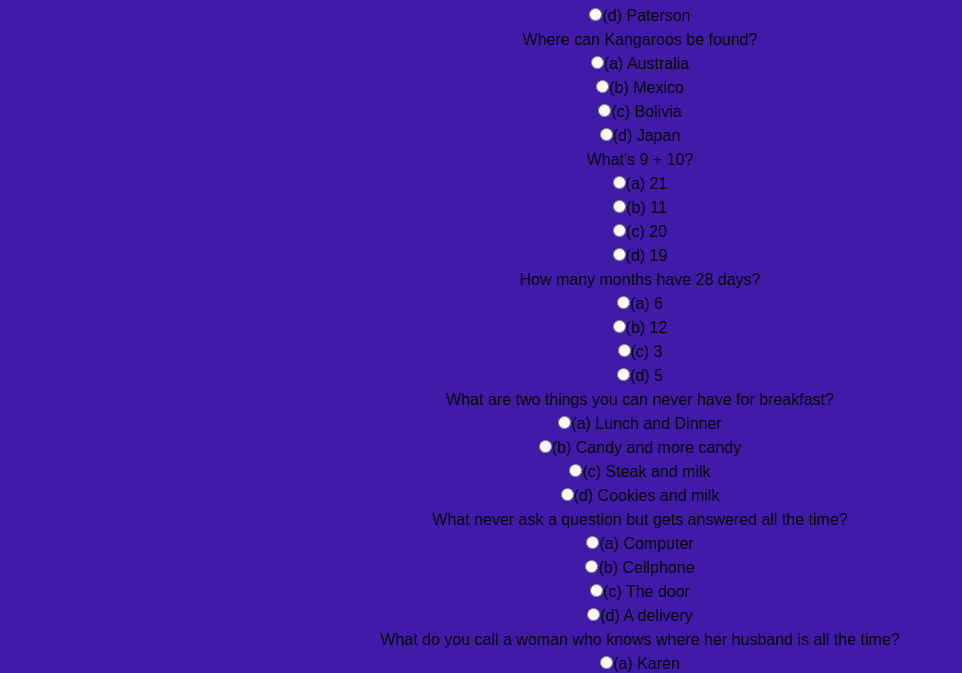
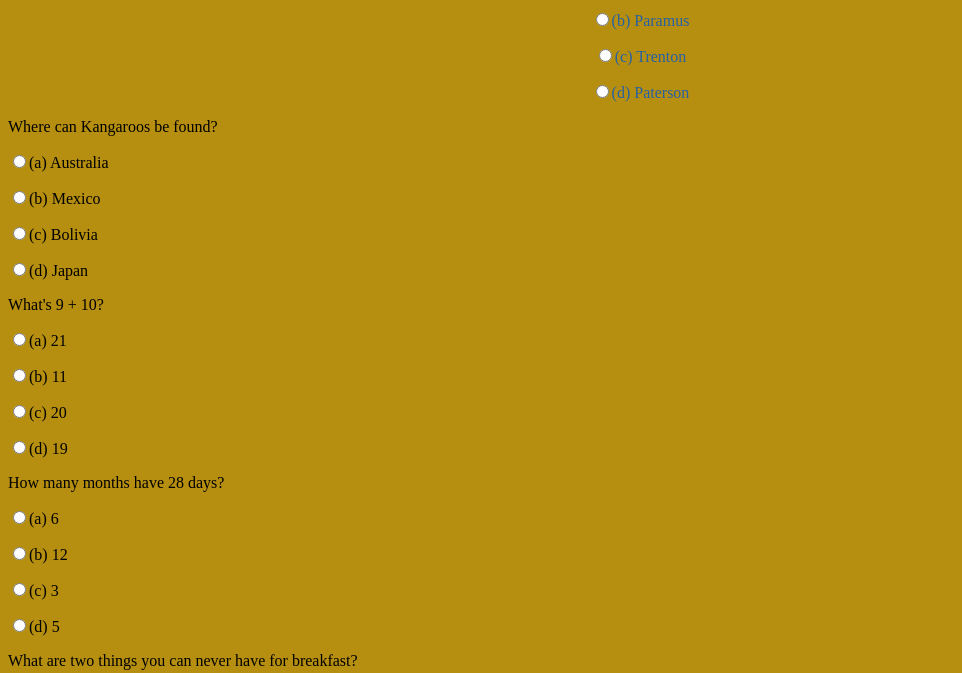
Before and after one commit to Chernandez2022/gameproject1, a website: page index.html in a window 1280 px wide. Shown: the part 140-813 px from the top of the page, without its empty margins (0-962 px from the left). Drawn offline with Linux system fonts and the light colour scheme.

Commit message:
messed around with styling

```diff
--- a/index.html
+++ b/index.html
@@ -10,7 +10,7 @@
   <body>
     <form name="quiz" id="quiz">
       <h1>Trivia Quiz</h1>
-      <div class="quiz">
+      <div class="ghost">
         <p>What is the Capital of New Jersey?</p>
         <p><input type="radio" name="question1" value="Wayne" />(a) Wayne</p>
         <p>
--- a/scss/style.scss
+++ b/scss/style.scss
@@ -1,25 +1,37 @@
 // scss variables!
-$primary-color: #411aaa;
-$secondary-color: #ff8700;
+$primary-color: #b68f10;
+$secondary-color: #2761a3;
 $fonts: Arial, Helvetica, Serif;
+$border-radius: 5px;
 
 // basic page styling. Some of it needs compiling!
 
-* {
-  box-sizing: border-box;
-  margin: 0;
-  padding: 0;
-}
-
 body {
   background-color: $primary-color;
-  font-family: $fonts;
-  line-height: 1.5;
-}
 
-.quiz {
-  p {
-    font-size: medium;
+  &.h1 {
+    color: $primary-color;
+  }
+  .ghost {
+    color: $secondary-color;
+    font-style: $fonts;
     text-align: center;
   }
 }
+
+@mixin border-radius($radius) {
+  border-radius: $radius;
+}
+
+// body {
+//   background-color: $primary-color;
+//   font-family: $fonts;
+//   line-height: 1.5;
+// }
+
+// .quiz {
+//   p {
+//     font-size: medium;
+//     text-align: center;
+//   }
+// }
```
Also changed, not shown: tsconfig.json (deleted, +0 -103 lines), css/style.css, 1 other file.
